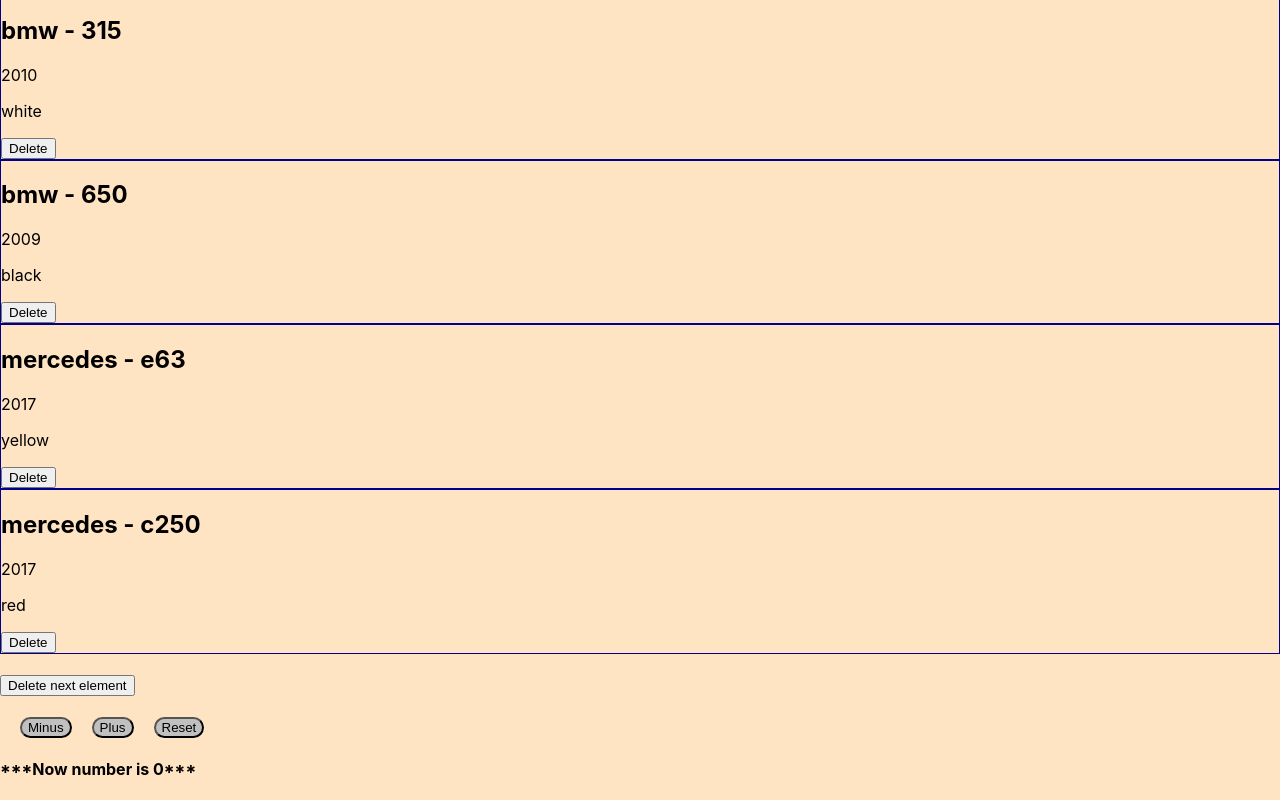
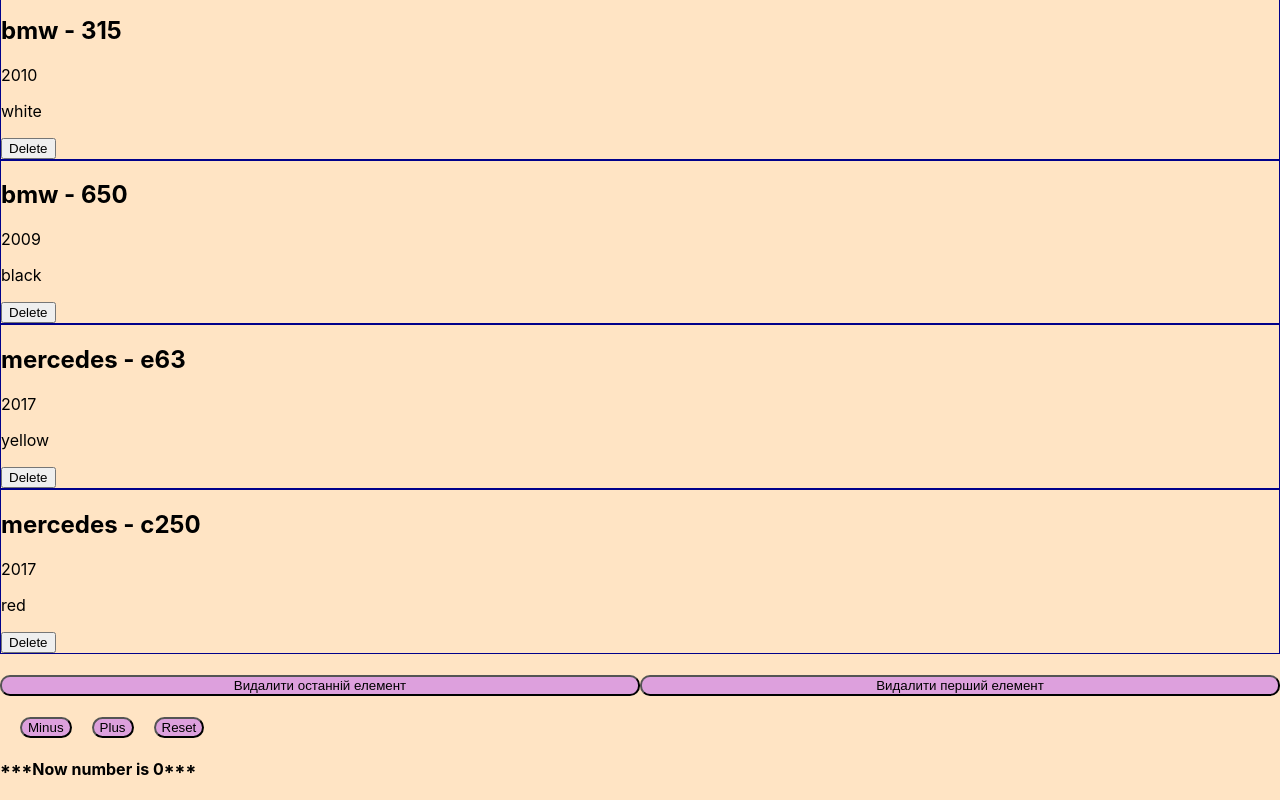
Before and after one commit to AndriiHrytsai/React, a React (Create React App) app in the folder lesson_2/: page / in a window 1280 px wide. Shown: the part 1159-1959 px from the top of the page. Built offline with nearby package versions, Linux system fonts and the light colour scheme.

Commit message:
finished homework 2

```diff
--- a/lesson_2/src/App.css
+++ b/lesson_2/src/App.css
@@ -1,3 +1,8 @@
 body{
     background: bisque;
 }
+.delLastElem{
+    width: 50%;
+    border-radius: 10px;
+    background: plum;
+}
--- a/lesson_2/src/App.js
+++ b/lesson_2/src/App.js
@@ -11,6 +11,10 @@
     }
     const delElement = () => {
         cary.pop();
+        setCary([...cary]);
+    }
+    const delElementTwo = () => {
+        cary.shift();
         setCary([...cary]);
     }
     return (
@@ -28,7 +32,8 @@
                     />)
             }
             <br/>
-            <button onClick={delElement}>Delete next element</button><br/><br/>
+            <button className={'delLastElem'} onClick={delElement}>Видалити останній елемент</button>
+            <button className={'delLastElem'} onClick={delElementTwo}>Видалити перший елемент</button><br/><br/>
             <PlusMinus/>
 
         </div>
--- a/lesson_2/src/components/IncrementDecrementReset/plusMinus.style.css
+++ b/lesson_2/src/components/IncrementDecrementReset/plusMinus.style.css
@@ -1,5 +1,5 @@
 .butt {
-    background: silver;
+    background: plum;
     border-radius: 20px;
     margin-left: 20px;
 }
```
